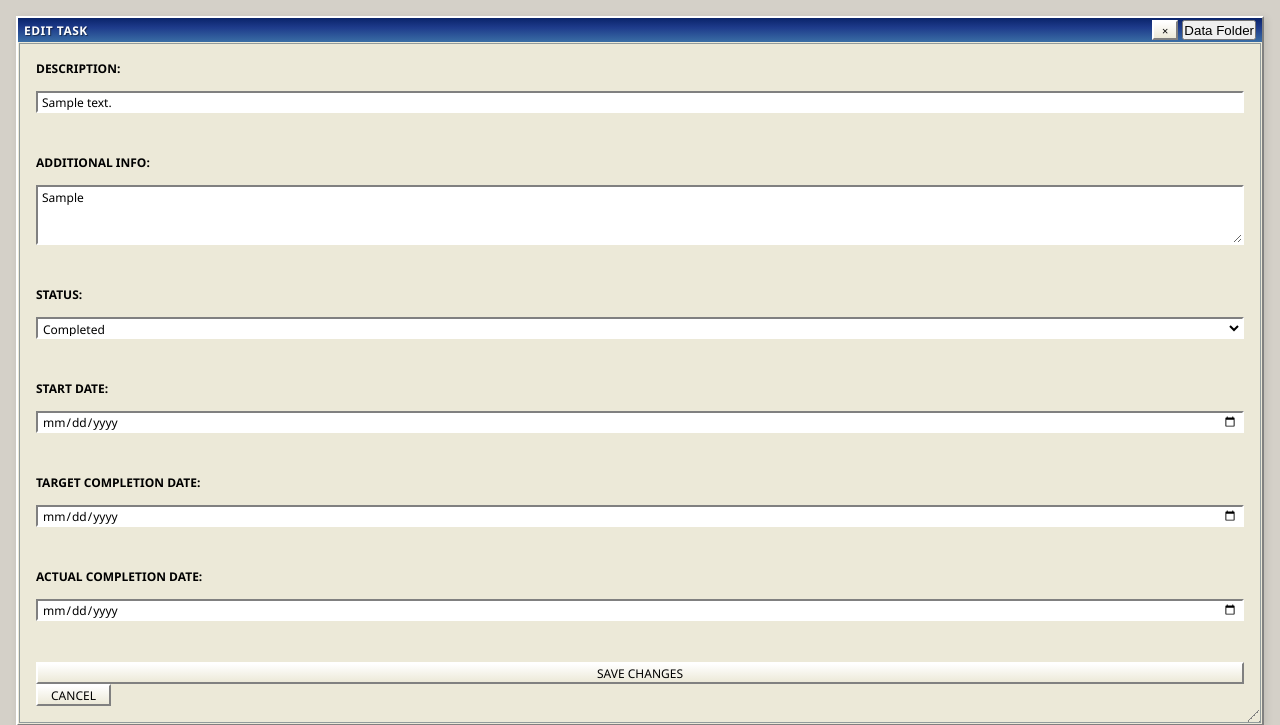
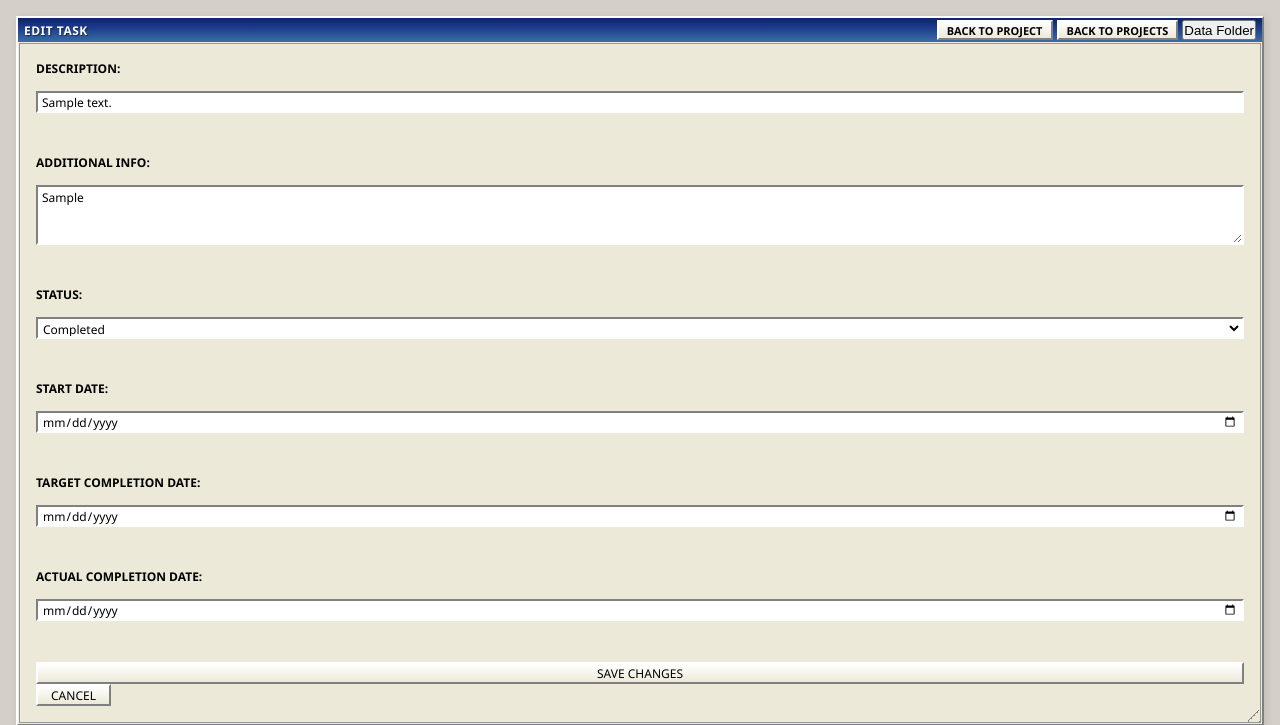
Before and after one commit to dropbop/ElectronProjectTracker, a Flask app: template templates/edit_task.html in a window 1280 px wide. Shown: the top 725 px of the page. Run offline with Flask 3, Linux system fonts and the light colour scheme; the template is opened without the code that fills it: most values are stand-ins (such as "Sample title", 1, 10 or a date in 2020).

Commit message:
Update edit_task.html
unify navigation, remove window.close()

```diff
--- a/templates/edit_task.html
+++ b/templates/edit_task.html
@@ -5,7 +5,8 @@
 {% block window_title %}EDIT TASK{% endblock %}
 
 {% block window_controls %}
-<button class="control-button" onclick="window.close()">×</button>
+<a href="{{ url_for('view_project', project_id=project_id) }}" class="control-button">BACK TO PROJECT</a>
+<a href="{{ url_for('list_projects_by_category') }}" class="control-button">BACK TO PROJECTS</a>
 {% endblock %}
 
 {% block content %}
```
